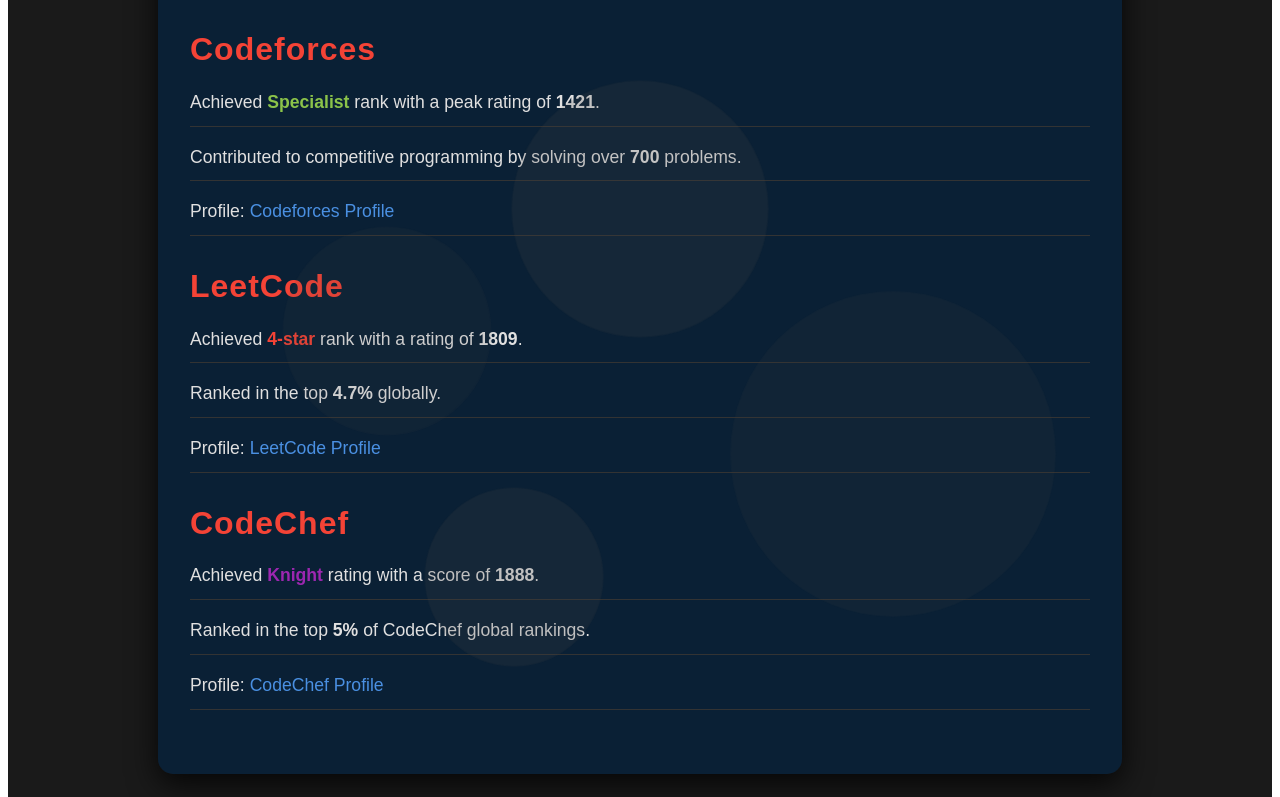
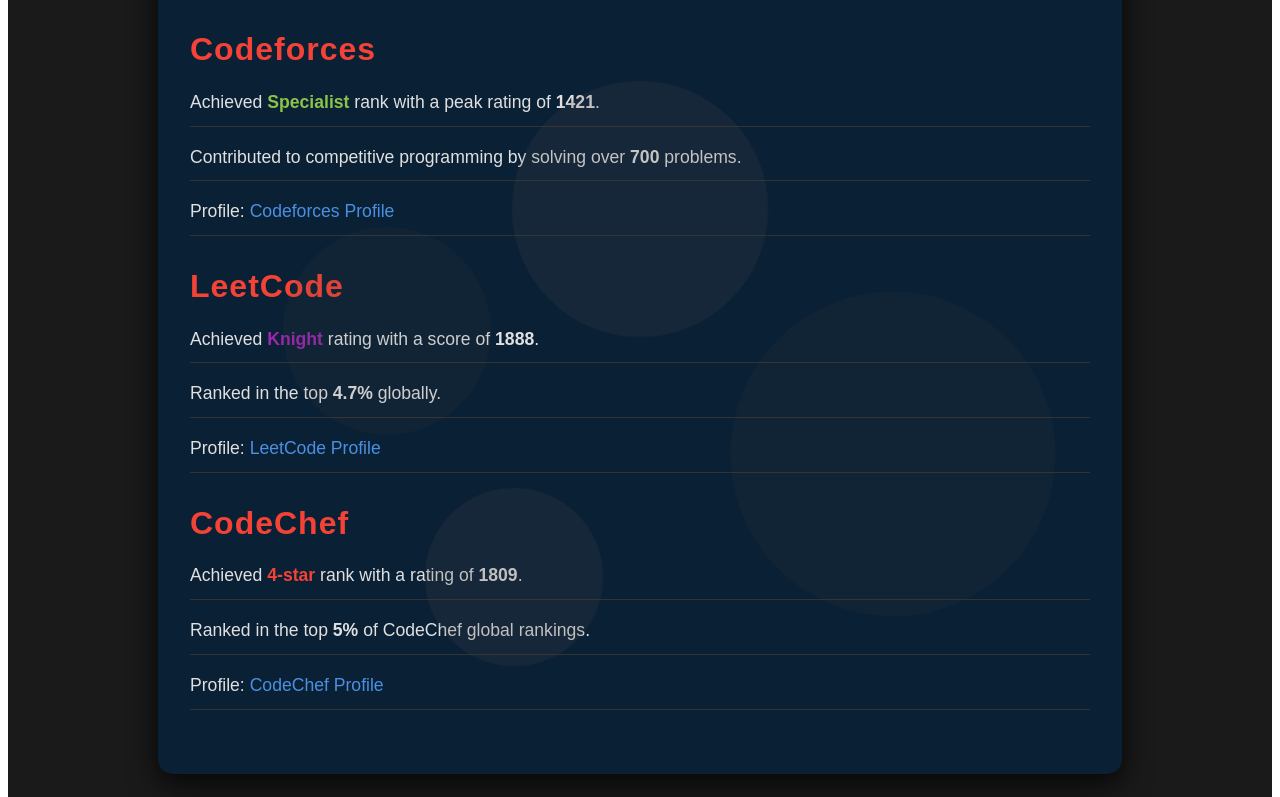
Before and after one commit to niteshsaxena03/Portfolio, a React (Create React App) app: page /achievements in a window 1280 px wide. Shown: the part 492-1289 px from the top of the page. Built offline with nearby package versions, Linux system fonts and the light colour scheme.

Commit message:
minor issue

```diff
--- a/src/pages/Achievements.jsx
+++ b/src/pages/Achievements.jsx
@@ -173,8 +173,8 @@
           <h2 style={subHeadingStyle}>LeetCode</h2>
           <ul style={listStyle}>
             <li style={listItemStyle}>
-              Achieved <span style={fourStarStyle}>4-star</span> rank with a
-              rating of <strong>1809</strong>.
+              Achieved <span style={knightStyle}>Knight</span> rating with a
+              score of <strong>1888</strong>.
             </li>
             <li style={listItemStyle}>
               Ranked in the top <strong>4.7%</strong> globally.
@@ -198,8 +198,8 @@
           <h2 style={subHeadingStyle}>CodeChef</h2>
           <ul style={listStyle}>
             <li style={listItemStyle}>
-              Achieved <span style={knightStyle}>Knight</span> rating with a
-              score of <strong>1888</strong>.
+              Achieved <span style={fourStarStyle}>4-star</span> rank with a
+              rating of <strong>1809</strong>.
             </li>
             <li style={listItemStyle}>
               Ranked in the top <strong>5%</strong> of CodeChef global rankings.
```
